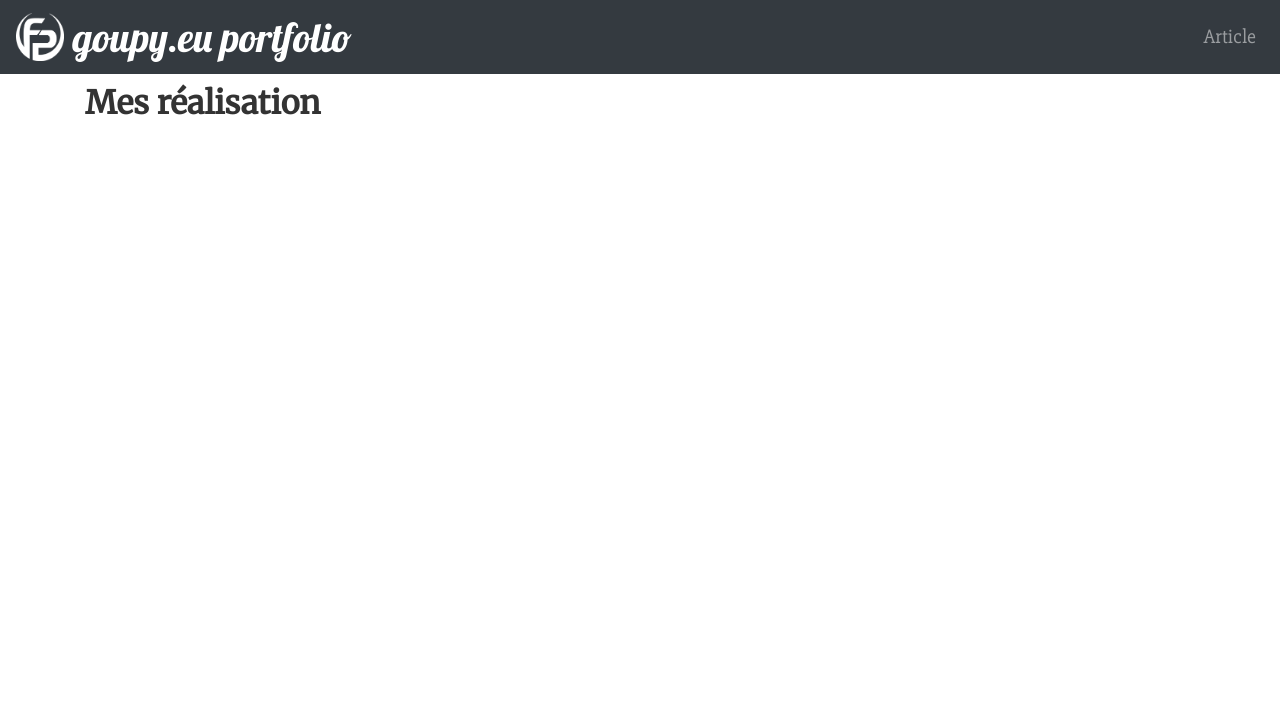
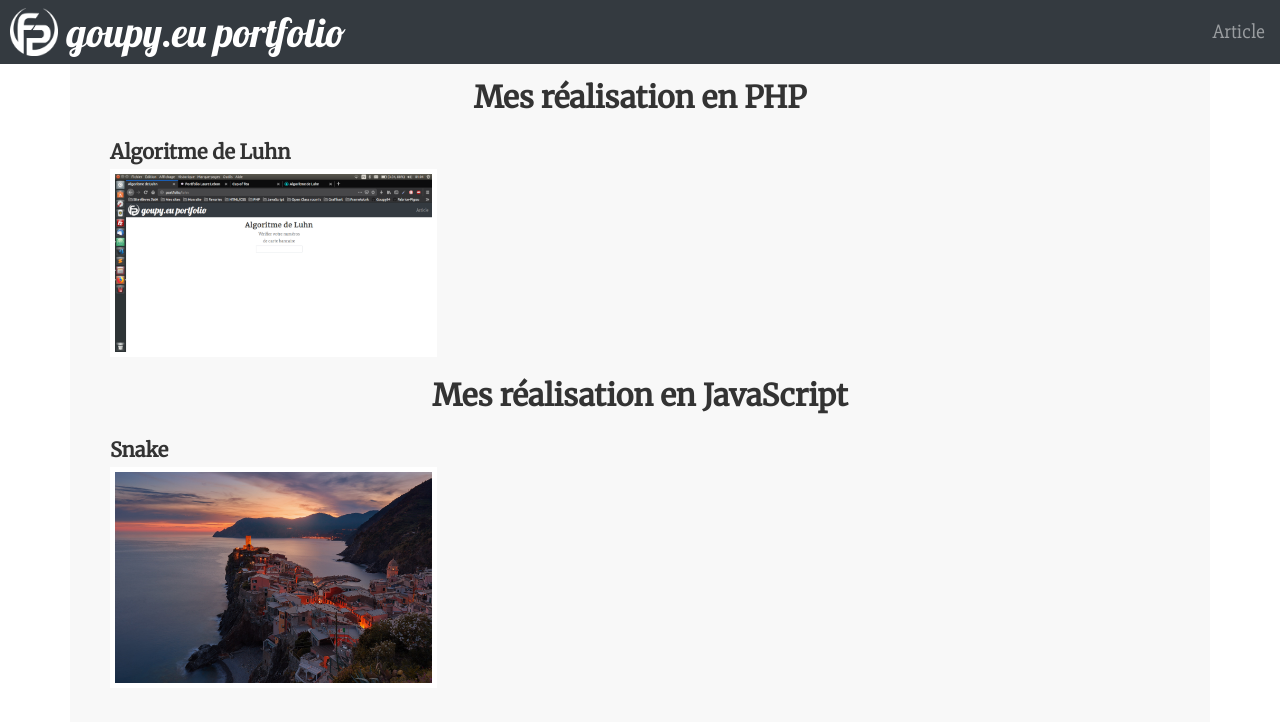
Before and after one commit to Fabrice-Pigou/portfolio, a PHP site: page / in a window 1280 px wide. Shown: the top 722 px of the page. Run offline with PHP 8.4, Linux system fonts and the light colour scheme; some libraries are stand-ins or nearby versions.

Commit message:
Maj de la page home et ajout de la page lunh

```diff
--- a/public/css/base.css
+++ b/public/css/base.css
@@ -1,6 +1,3 @@
-.font-size{
-	font-size: .7rem;
-}
 .clear-float{
 	clear: both;
 }
@@ -14,7 +11,6 @@
 	display: block;
 	clear: both;
 }
-
 #close{
 	float: right;
 }
--- a/public/css/content.css
+++ b/public/css/content.css
@@ -1,3 +1,16 @@
-table#entries-month td.info{
-	line-height: 1.3rem;
+.language{
+    display: flex;
+    flex-wrap: wrap;
 }
+.language h2{
+    flex-basis: 100%;
+}
+a.model{
+    flex-basis: 33.33%;
+    padding: 20px;
+    text-decoration: none;
+    color: var(--color);
+}
+div.model-content{
+    border:5px solid #fff;
+}
--- a/public/css/form.css
+++ b/public/css/form.css
@@ -1,16 +1,7 @@
-form{
-	max-width: 800px;
-	margin: auto;
+.form-lunh{
+    max-width: 200px;
+    margin: auto;
 }
-input:not[type="submit"]{
-	min-width: 250px;
+input{
+
 }
-input#balance{
-	border: none;
-	background-color: transparent;
-	width: 100px;
-	text-align: right;
-}
-select{
-	min-width: 250px;
-}
--- a/public/css/primary.css
+++ b/public/css/primary.css
@@ -2,16 +2,16 @@
 *:hover {transition: all .8s ease .2s;}
 
 /****************** Primary tag */
-html{}
+html{font-size: 62.5%;}
 
 body {
-	font-size: 20px;
+	font-size: 2rem;
 	color: var(--color);
 	font-family: 'Slabo 27px', serif;
-	margin-bottom: 20px;
 }
-main{
-	margin-top: 10px;
+main#home{
+	background: #f8f8f8;
+	padding: 15px 20px;
 }
 
 ul {margin: 0; padding: 0; list-style: none;}
@@ -21,10 +21,18 @@ h2,h3,h4 {
 	font-family: 'Merriweather', sans-serif;
 	font-weight: bold;
 }
+h1 {
+	font-family: 'Lobster', cursive;
+	margin: 0;
+	font-size: 4rem;
+}
+h2{
+	font-size: 3rem;
+	text-align: center;
+}
+h3{
+	font-size:2rem
+}
 h4{
 	display: inline-block;
 }
-h1 {
-	font-family: 'Lobster', cursive;
-	margin: 0;
-}
--- a/public/index.php
+++ b/public/index.php
@@ -13,9 +13,9 @@ AutoLoader::register();
 
 if (!isset($_GET['page'])) $_GET['page'] = 'home';
 
-if (is_file('../controllers/'.$_GET['page'].'_controller.php'))
+if (is_file('../controllers/'.$_GET['page'].'.controller.php'))
 {
-	include '../controllers/'.$_GET['page'].'_controller.php';
+	include '../controllers/'.$_GET['page'].'.controller.php';
 }
 else
 {
--- a/views/home.phtml
+++ b/views/home.phtml
@@ -3,8 +3,29 @@ ob_start();
 	$title = 'Mon micro frameWork';
 ?>
 <main id="home" class="container">
-	<h2>Mes réalisation</h2>
+	<section class="language">
+		<h2>Mes réalisation en PHP</h2>
+		<a class="model" href="/luhn">
+			<header class="model-head">
+				<h3 class="model-title">Algoritme de Luhn</h3>
+			</header>
+			<div class="model-content">
+				<img src="../images/mini/lunh.png" class="" width="100%" alt="Miniature">
+			</div>
+		</a>
+	</section>
 
+	<section class="language">
+		<h2>Mes réalisation en JavaScript</h2>
+		<a class="model">
+			<header class="model-head">
+				<h3 class="model-title">Snake</h3>
+			</header>
+			<div class="model-content">
+				<img src="../images/mini/panorama.jpg" class="" width="100%" alt="Miniature">
+			</div>
+		</a>
+	</section>
 </main>
 <?php
 $content = ob_get_clean();
--- a/views/template/header.phtml
+++ b/views/template/header.phtml
@@ -1,7 +1,7 @@
 <nav class="navbar navbar-expand-lg navbar-dark bg-dark">
 	<a class="navbar-brand" href="/home">
 		<h1>
-			<img src="../images/logo2.png" class="d-inline-block align-top" width="48" height="48"
+			<img src="../images/logo/logo2.png" class="d-inline-block align-top" width="48" height="48"
 			alt="Logo:portfolio goupy.eu">
 			goupy.eu portfolio
 		</h1>
--- a/views/zzzzz.phtml
+++ b/views/zzzzz.phtml
@@ -3,10 +3,10 @@ ob_start();
 	$title = '';
 ?>
 <main id="" class="container">
-	<h2></h2>
+	<h2><?= $title; ?></h2>
 
 </main>
 <?php
 $content = ob_get_clean();
-include(VIEW.'/template/template.phtml');
+include('../views/template/template.phtml');
 ?>
```
Also changed, not shown: app/core/html/Form.php (+3 -4 lines), app/src/perso/Goupy.php (+16 -0 lines), controllers/luhn.controller.php (added, +18 -0 lines), views/luhn.phtml (added, +18 -0 lines), controllers/home.controller.php (renamed from controllers/home_controller.php), controllers/zz.controller.php (renamed from controllers/zz_controller.php), public/images/logo/logo.png (renamed from public/images/logo.png), public/images/logo/logo2.png (renamed from public/images/logo2.png), public/images/logo/logo3.png (renamed from public/images/logo3.png), public/images/logo/logo4.png (renamed from public/images/logo4.png), public/images/mini/lunh.png (added), public/images/mini/panorama.jpg (added).
